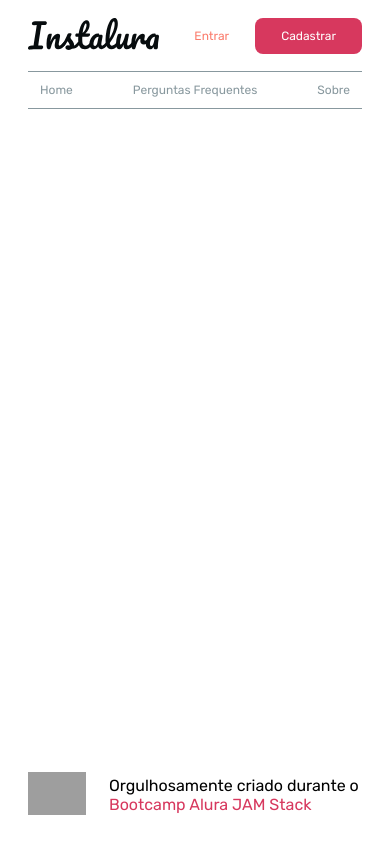
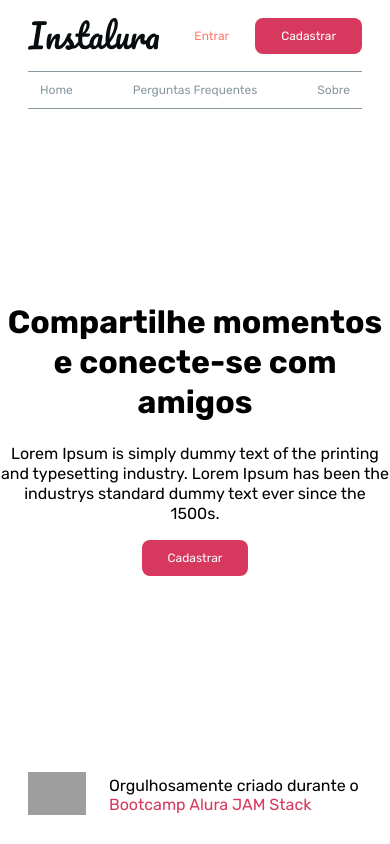
Before and after one commit to renatosilvadiniz/instalura-2021, a Next.js app: page / in a window 390 px wide. Built offline with nearby package versions, Linux system fonts and the light colour scheme; grey boxes are pictures that could not be loaded.

Commit message:
M1#A7 - Adicionando props de estilo com suporte a breakpoints, para uso no bloco de texto principal da home.

```diff
--- a/pages/index.js
+++ b/pages/index.js
@@ -1,18 +1,59 @@
 import Menu from "../src/components/common/Menu";
 import Footer from "../src/components/common/Footer";
+import Text from "../src/components/foundation/Text";
+import Button from "../src/components/common/Button";
 
 export default function Home() {
   return (
     <div
       style={{
-        flex: '1',
+        flex: "1",
         display: "flex",
         flexDirection: "column",
         justifyContent: "space-between",
-        flexWrap: 'wrap'
+        flexWrap: "wrap",
       }}
     >
       <Menu />
+
+      <div>
+        <Text
+          variant="title"
+          tag="h1"
+          color="tertiary.main"
+          textAlign={{
+            xs: "center",
+            md: "left",
+          }}
+        >
+          Compartilhe momentos e conecte-se com amigos
+        </Text>
+        <Text
+          variant="paragraph1"
+          tag="p"
+          color="tertiary.light"
+          textAlign={{
+            xs: "center",
+            md: "left",
+          }}
+        >
+          Lorem Ipsum is simply dummy text of the printing and typesetting
+          industry. Lorem Ipsum has been the industrys standard dummy text ever
+          since the 1500s.
+        </Text>
+
+        <Button
+          variant="primary.main"
+          margin={{
+            xs: "auto",
+            md: "initial",
+          }}
+          display="block"
+        >
+          Cadastrar
+        </Button>
+      </div>
+
       <Footer />
     </div>
   );
--- a/src/components/common/Button/index.js
+++ b/src/components/common/Button/index.js
@@ -1,7 +1,7 @@
 import styled, { css } from "styled-components";
 import { typographyVariantsMap } from "../../foundation/Text/variants";
 import get from "lodash/get";
-
+import propToStyle from "../../../theme/Utils/propToStyle";
 import breakpointsMedia from "../../../theme/Utils/breakpointsMedia";
 
 const ButtonGhost = css`
@@ -33,6 +33,8 @@ const Button = styled.button`
     xs: typographyVariantsMap.smallestException,
     md: typographyVariantsMap.paragraph1,
   })}
+  ${propToStyle("display")}
+  ${propToStyle("margin")}
 `;
 
 export default Button;
--- a/src/components/foundation/Text/index.js
+++ b/src/components/foundation/Text/index.js
@@ -1,14 +1,16 @@
 import styled from "styled-components";
 import { typographyVariantsMap } from "./variants";
+import propToStyle from "../../../theme/Utils/propToStyle";
 import PropTypes from "prop-types";
 
 const TextWrapper = styled.span`
   ${({ variant }) => typographyVariantsMap[variant]}
+  ${propToStyle("textAlign")}
 `;
 
-export default function Text({ tag, variant, children }) {
+export default function Text({ tag, variant, children, ...props }) {
   return (
-    <TextWrapper as={tag} variant={variant}>
+    <TextWrapper as={tag} variant={variant} {...props}>
       {children}
     </TextWrapper>
   );
--- /dev/null
+++ b/src/theme/Utils/propToStyle.js
@@ -0,0 +1,19 @@
+import breakpointsMedia from "./breakpointsMedia";
+
+export default function propToStyle(propName) {
+  return (props) => {
+    if (typeof props[propName] === "string")
+      return {
+        [propName]: props[propName],
+      };
+    if (typeof props[propName] === "object") {
+      return breakpointsMedia({
+        xs: { [propName]: props[propName].xs },
+        sm: { [propName]: props[propName].sm },
+        md: { [propName]: props[propName].md },
+        lg: { [propName]: props[propName].lg },
+        xl: { [propName]: props[propName].xl },
+      });
+    }
+  };
+}
```
